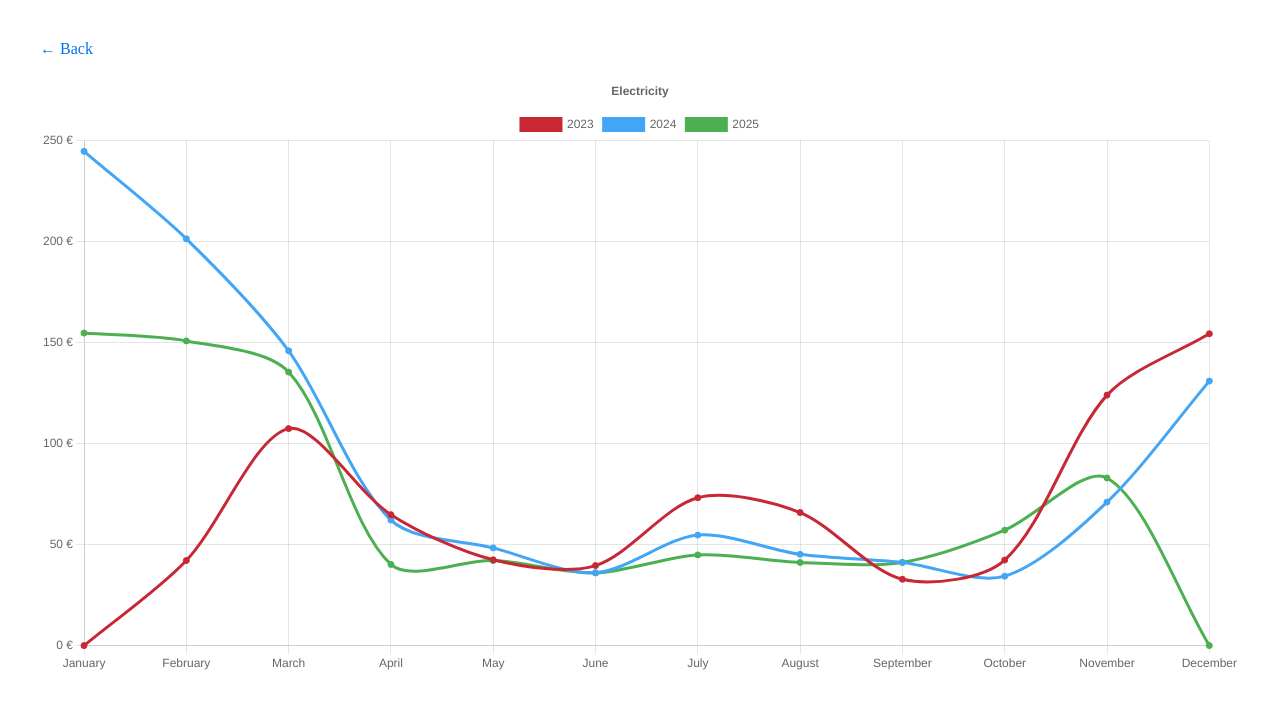
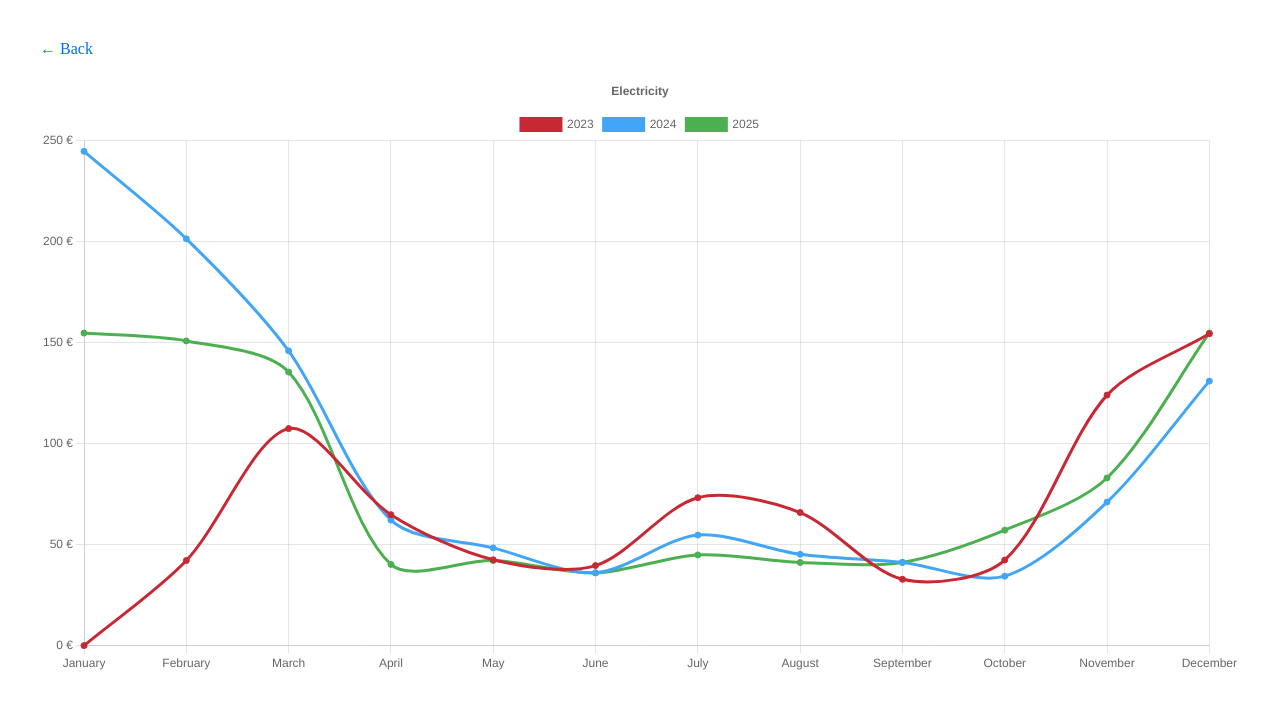
Before and after one commit to sergsagan/charts-vue-app, a Nuxt app: page /lineChart in a window 1280 px wide. Shown: the top 708 px of the page. Built offline with nearby package versions, Linux system fonts and the light colour scheme.

Commit message:
update api v12

```diff
--- a/composables/useTemperatureChartData.ts
+++ b/composables/useTemperatureChartData.ts
@@ -3,8 +3,8 @@ import type { ChartData } from 'chart.js'
 
 type MonthlyAverages = Record<number, Record<string, number>>
 
-const years = [2023, 2024, 2025]
-const colors = ['#c82834', '#42A5F5', '#4CAF50']
+const years = [2023, 2024, 2025, 2026]
+const colors = ['#c82834', '#42A5F5', '#4CAF50', '#FFA500']
 
 const getLastDayOfMonth = (year: number, month: number): string => {
     const date = new Date(year, month, 0)
@@ -12,7 +12,7 @@ const getLastDayOfMonth = (year: number, month: number): string => {
 }
 
 const getUrlForYear = (year: number): string => {
-    const endMonth = year === 2025 ? 11 : 12
+    const endMonth = year === 2025 ? 12 : 12
     const lastDay = getLastDayOfMonth(year, endMonth)
     const month = String(endMonth).padStart(2, '0')
     return `https://historical-forecast-api.open-meteo.com/v1/forecast?latitude=43.5089&longitude=16.4392&start_date=${year}-01-01&end_date=${year}-${month}-${lastDay}&hourly=temperature_2m`
--- a/public/api-electricity.json
+++ b/public/api-electricity.json
@@ -39,6 +39,6 @@
     { "month": "September", "amount": 41.17 },
     { "month": "October", "amount": 57.11 },
     { "month": "November", "amount": 82.95 },
-    { "month": "December", "amount": 0 }
+    { "month": "December", "amount": 154.72 }
   ]
 }
```
